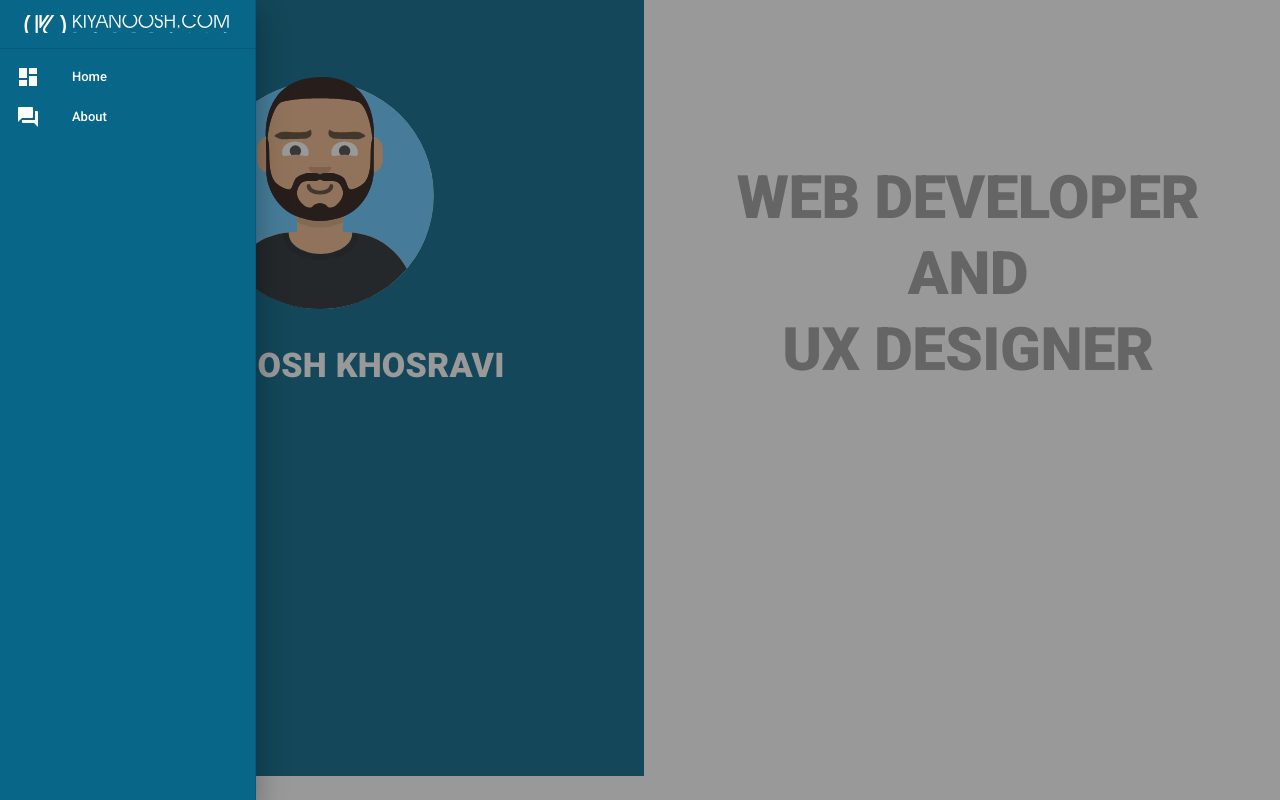
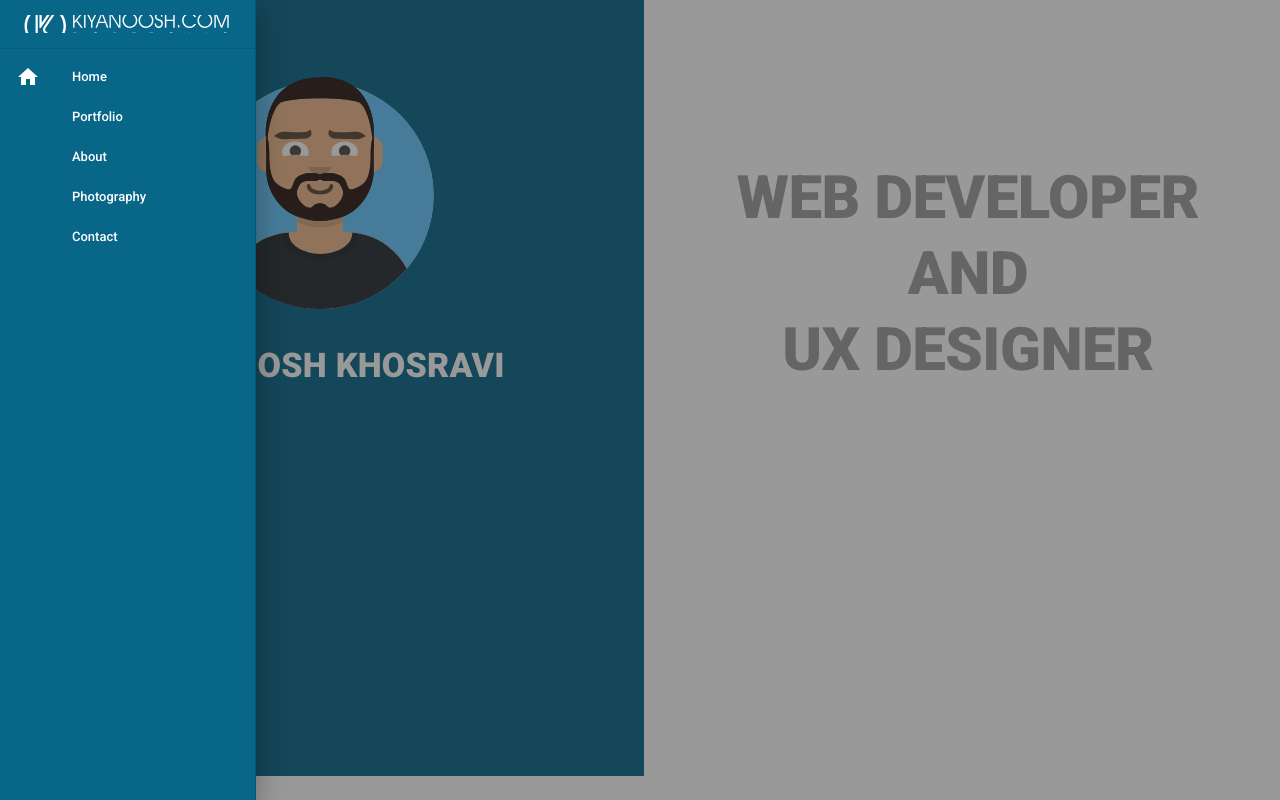
Before and after one commit to kiyanooshkh/kk-vue-portfolio, a Vue app: page / in a window 1280 px wide. Both pictures are taken after a click on the button "MENU". Built offline with nearby package versions, Linux system fonts and the light colour scheme; what vue2-smooth-scroll would draw is missing.

Commit message:
refactoring

```diff
--- a/src/components/Navbar.vue
+++ b/src/components/Navbar.vue
@@ -1,8 +1,17 @@
 <template>
-    <v-navigation-drawer v-model="drawer" absolute temporary>
+  <div>
+    <v-btn color="secondary" depressed large @click.stop="drawer = !drawer">
+      <v-icon left color="white">mdi-menu</v-icon>
+      <span>MENU</span>
+    </v-btn>
+    <v-navigation-drawer v-model="drawer" color="secondary" absolute temporary>
       <v-list-item>
         <v-list-item-content>
-          <v-list-item-title>Kiyanoosh</v-list-item-title>
+          <v-list-item-title>
+            <v-row align="center" justify="center">
+              <v-img src="../assets/kiyanoosh-logo.svg" max-width="250" max-height="50"></v-img>
+            </v-row>
+          </v-list-item-title>
         </v-list-item-content>
       </v-list-item>
 
@@ -11,30 +20,30 @@
       <v-list dense>
         <v-list-item v-for="item in items" :key="item.title" link>
           <v-list-item-icon>
-            <v-icon>{{ item.icon }}</v-icon>
+            <v-icon class="white--text">{{ item.icon }}</v-icon>
           </v-list-item-icon>
 
-          <v-list-item-content>
+          <v-list-item-content class="white--text">
             <v-list-item-title>{{ item.title }}</v-list-item-title>
           </v-list-item-content>
         </v-list-item>
       </v-list>
     </v-navigation-drawer>
+  </div>
 </template>
 
 <script>
-
 export default {
   data() {
     return {
-      drawer: false,
-      snackbar: false,
+      drawer: null,
       items: [
         { title: "Home", icon: "home", route: "/" },
-        { title: "Portfolio", icon: "", route: "/#portfolio" },
-        { title: "About", icon: "", route: "/#about" },
-        { title: "Contact", icon: "", route: "/#contact" }
-      ],
+        { title: "Portfolio", icon: "", route: "/portfolio" },
+        { title: "About", icon: "", route: "/about" },
+        { title: "Photography", icon: "", route: "/photography" },
+        { title: "Contact", icon: "", route: "/contact" }
+      ]
     };
   }
 };
--- a/src/views/Home.vue
+++ b/src/views/Home.vue
@@ -5,10 +5,7 @@
         <v-col cols="12" sm="6" md="6" class="secondary full-height textwhite">
           <v-row>
             <v-col class="pt-0" cols="12">
-              <v-btn color="secondary" depressed large @click.stop="drawer = !drawer">
-                <v-icon left color="white">mdi-menu</v-icon>
-                <span>MENU</span>
-              </v-btn>
+              <Navbar />
             </v-col>
           </v-row>
           <v-row class="slide-left">
@@ -33,46 +30,16 @@
         </v-col>
       </v-row>
     </div>
-
-    <v-navigation-drawer v-model="drawer" color="secondary" absolute temporary>
-      <v-list-item>
-        <v-list-item-content>
-          <v-list-item-title>
-            <v-row align="center" justify="center">
-              <v-img src="../assets/kiyanoosh-logo.svg" max-width="250" max-height="50"></v-img>
-            </v-row>
-          </v-list-item-title>
-        </v-list-item-content>
-      </v-list-item>
-
-      <v-divider></v-divider>
-
-      <v-list dense>
-        <v-list-item v-for="item in items" :key="item.title" link>
-          <v-list-item-icon>
-            <v-icon class="white--text">{{ item.icon }}</v-icon>
-          </v-list-item-icon>
-
-          <v-list-item-content class="white--text">
-            <v-list-item-title>{{ item.title }}</v-list-item-title>
-          </v-list-item-content>
-        </v-list-item>
-      </v-list>
-    </v-navigation-drawer>
   </v-sheet>
 </template>
 
 <script>
+import Navbar from "../components/Navbar";
 export default {
-  components: {},
+  components: { Navbar },
   data() {
     return {
-      noRadius: true,
-      drawer: null,
-      items: [
-        { title: "Home", icon: "dashboard" },
-        { title: "About", icon: "question_answer" }
-      ]
+      noRadius: true
     };
   }
 };
```
